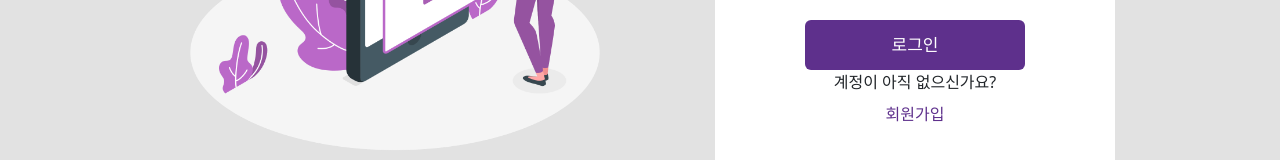
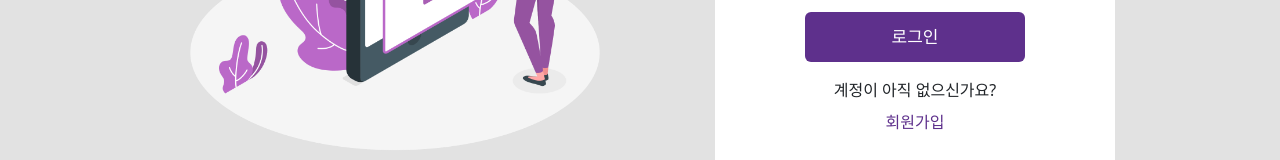
Before and after one commit to psj1123/5TeamProject, a React (Create React App) app: page /login in a window 1280 px wide. Shown: the part 592-752 px from the top of the page. Built offline with nearby package versions, Linux system fonts and the light colour scheme.

Commit message:
[Fix] Login css 수정

```diff
--- a/src/Styles/Login.css
+++ b/src/Styles/Login.css
@@ -62,6 +62,7 @@
 
 .signup {
   text-align: center;
+  margin-top: 1em;
 }
 
 .signup-link {
@@ -105,6 +106,7 @@
   color: #5e308c;
   border: none;
   cursor: pointer;
+  margin-bottom: 3px;
 }
 
 .login-image {
```
Lines whose indentation alone changed are shown as unchanged.
